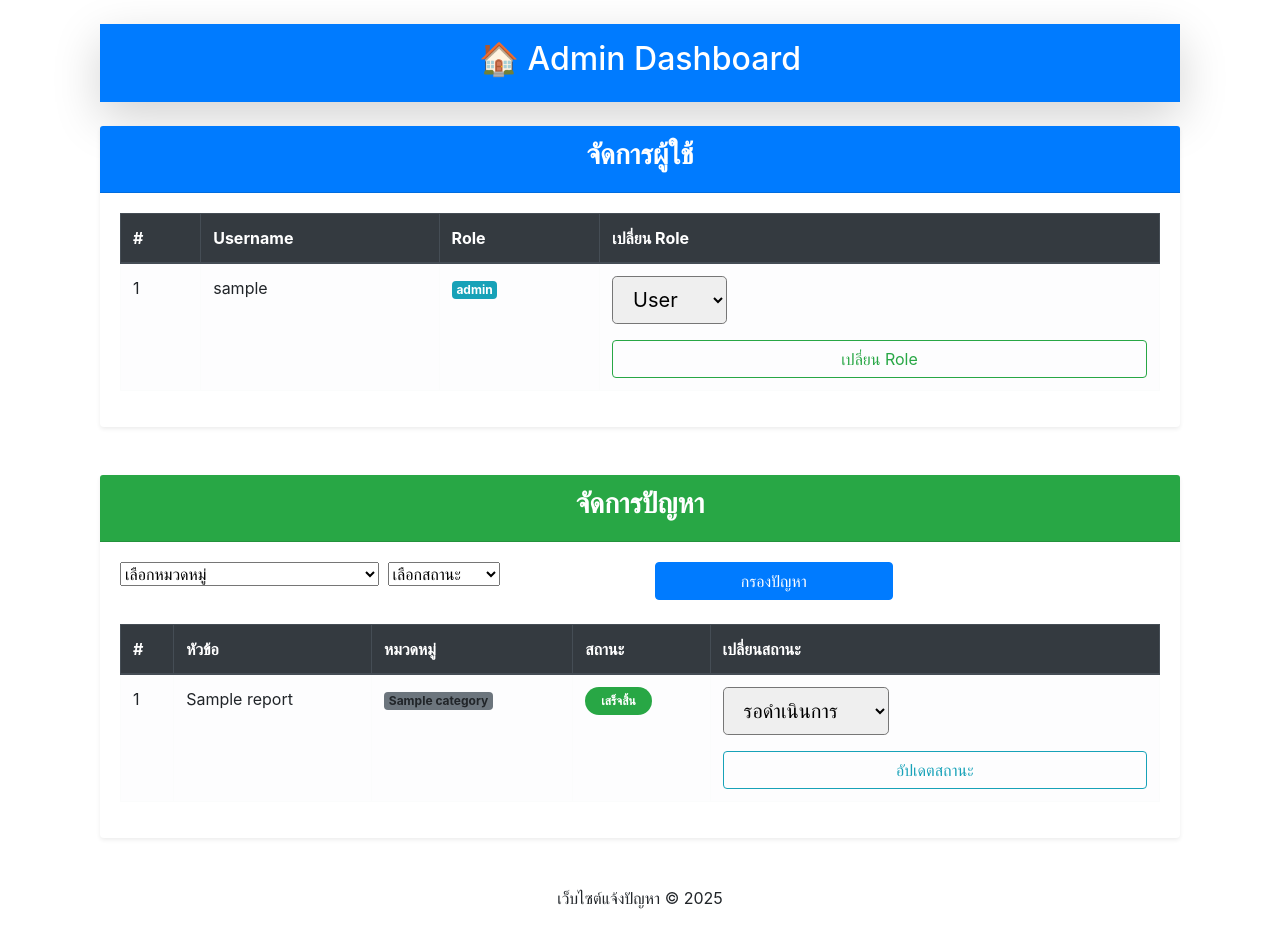
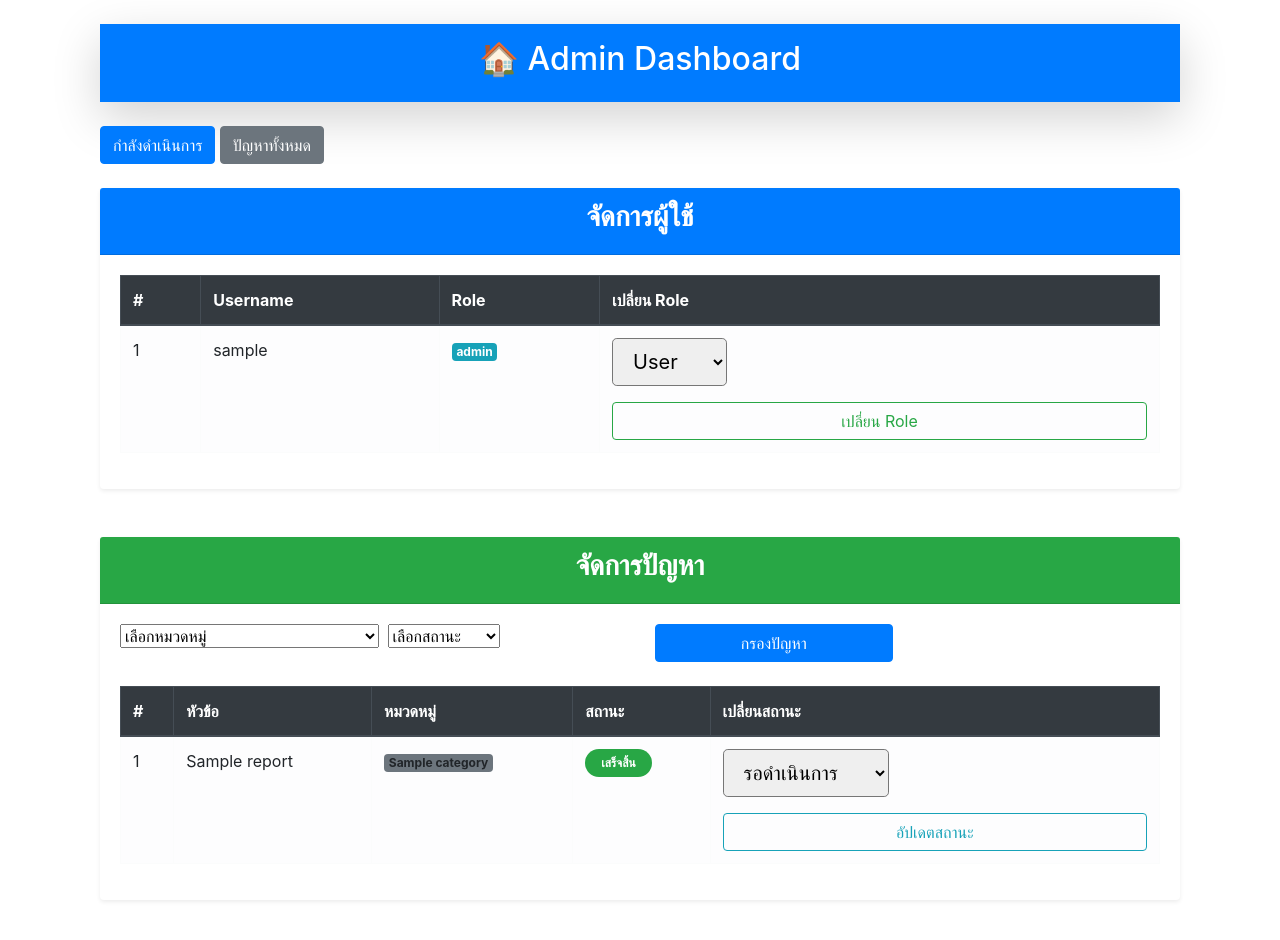
Before and after one commit to Achira03/Flask_Project, a Python web app: template Flask_project/templates/admin.html in a window 1280 px wide. Shown: the part 56-996 px from the top of the page. Before the commit the page ends 965 px from the top, so only its background shows below. Run offline with Jinja, Linux system fonts and the light colour scheme; the template is opened without the code that fills it: most values are stand-ins (such as "Sample title", 1, 10 or a date in 2020); some libraries are stand-ins or nearby versions.

Commit message:
solve problem

```diff
--- a/Flask_project/templates/admin.html
+++ b/Flask_project/templates/admin.html
@@ -5,6 +5,12 @@
     <!-- ส่วนหัวของหน้า -->
     <div class="p-3 mb-4 text-center text-white rounded-3 shadow-lg" style="background-color: #007bff;">
         <h2>🏠 Admin Dashboard</h2>
+    </div>
+
+    <!-- ปุ่มกรองสถานะ -->
+    <div class="mb-4">
+        <a href="{{ url_for('issues', status='กำลังดำเนินการ') }}" class="btn btn-primary">กำลังดำเนินการ</a>
+        <a href="{{ url_for('issues') }}" class="btn btn-secondary">ปัญหาทั้งหมด</a>
     </div>
 
     <!-- การจัดการผู้ใช้ -->
@@ -48,7 +54,7 @@
         </div>
     </div>
 
-    <!-- Card for Report Management -->
+    <!-- การจัดการปัญหา -->
     <div class="card shadow-sm border-0 rounded-4">
         <div class="card-header bg-success text-white text-center rounded-4">
             <h3 class="font-weight-bold">จัดการปัญหา</h3>
@@ -86,7 +92,7 @@
                 </form>
             </div>
 
-            <!-- ตารางแสดงปัญหาตามหมวดหมู่และสถานะ -->
+            <!-- ตารางแสดงปัญหา -->
             <table class="table table-bordered table-striped table-hover">
                 <thead class="thead-dark">
                     <tr>
@@ -117,9 +123,9 @@
                         <td>
                             <form action="{{ url_for('update_report_status', report_id=report.id) }}" method="post">
                                 <select class="form-select form-control-lg" name="status" aria-label="Select Status">
-                                    <option value="รอดำเนินการ" {% if report.status == 'รอดำเนินการ' %}selected{% endif %}>รอดำเนินการ</option>
-                                    <option value="กำลังดำเนินการ" {% if report.status == 'กำลังดำเนินการ' %}selected{% endif %}>กำลังดำเนินการ</option>
-                                    <option value="เสร็จสิ้น" {% if report.status == 'เสร็จสิ้น' %}selected{% endif %}>เสร็จสิ้น</option>
+                                    <option value="รอดำเนินการ" {% if report.status.name == 'รอดำเนินการ' %}selected{% endif %}>รอดำเนินการ</option>
+                                    <option value="กำลังดำเนินการ" {% if report.status.name == 'กำลังดำเนินการ' %}selected{% endif %}>กำลังดำเนินการ</option>
+                                    <option value="เสร็จสิ้น" {% if report.status.name == 'เสร็จสิ้น' %}selected{% endif %}>เสร็จสิ้น</option>
                                 </select>
                                 <button class="btn btn-outline-info mt-3 w-100 shadow-md transition-all hover:bg-blue-200" type="submit">
                                     <i class="fas fa-sync-alt"></i> อัปเดตสถานะ
```
